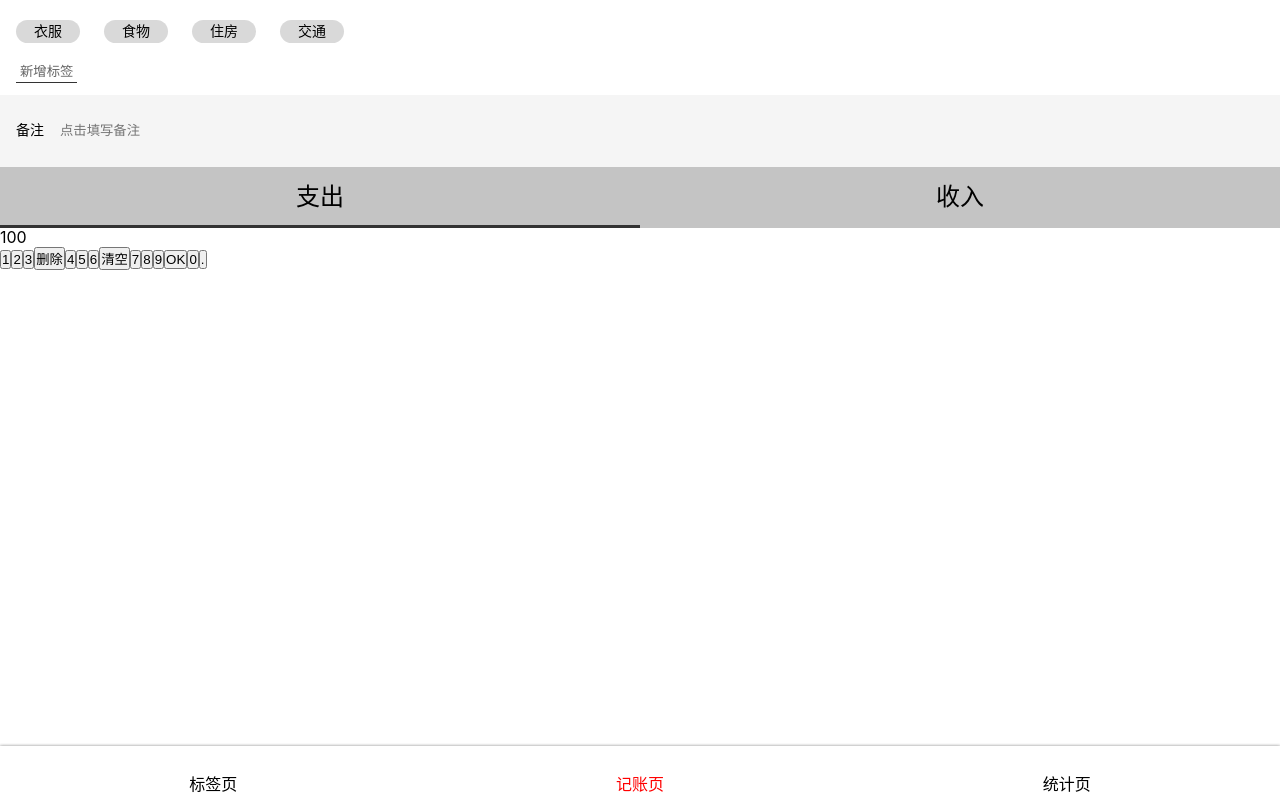
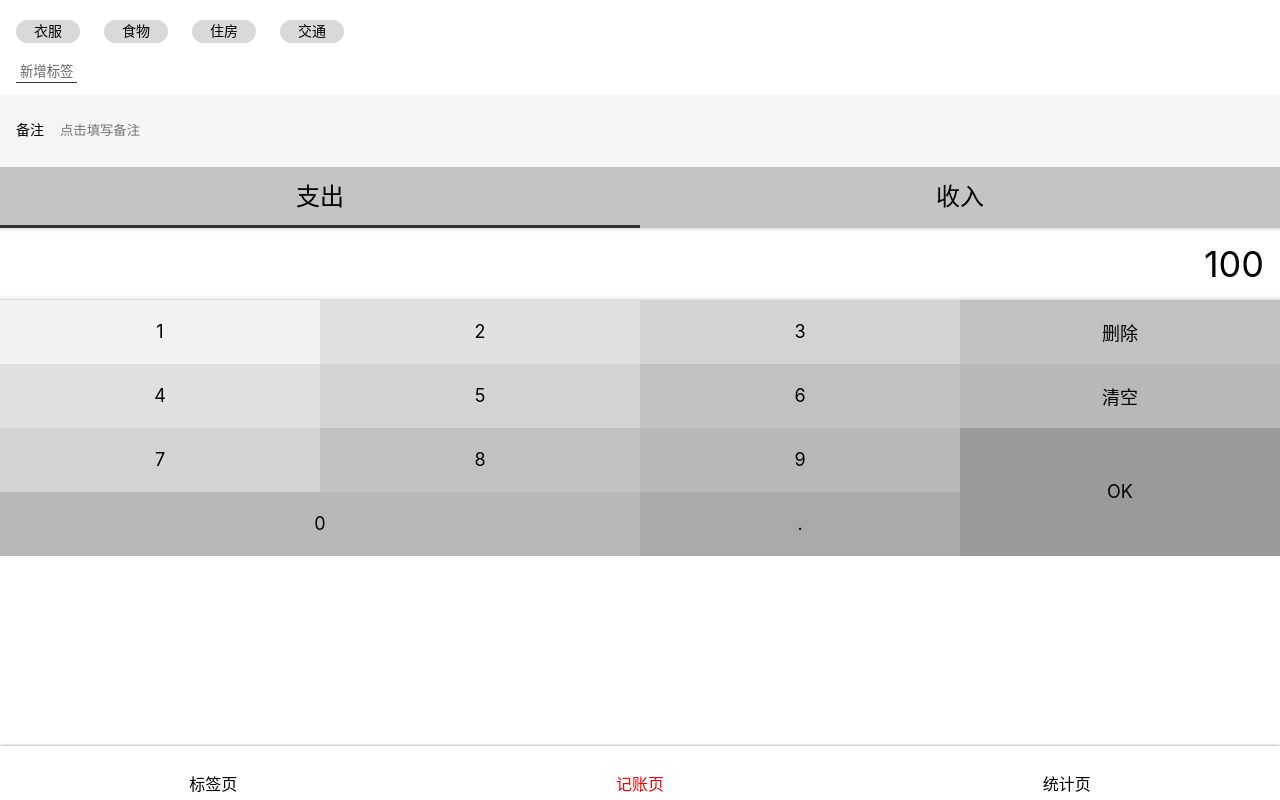
Before and after one commit to waynefu2020/mumu-money-react, a React app: page /#/money in a window 1280 px wide. Built offline with nearby package versions, Linux system fonts and the light colour scheme.

Commit message:
数字面板样式完成

```diff
--- a/src/index.scss
+++ b/src/index.scss
@@ -33,8 +33,16 @@
   line-height: 1.2;
   font-size: 16px;
 }
-
+button{
+  font-family: inherit;
+}
 .icon {
   width: 1em;
   height: 1em;
+  display: inline-block;
 }
+.clearfix:after{
+  content: '';
+  display: block;
+  clear: both;
+}
--- a/src/views/Money.tsx
+++ b/src/views/Money.tsx
@@ -64,7 +64,52 @@
 `
 
 const NumberPadSection = styled.section`
-
+  display: flex;
+  flex-direction: column;
+  > .output{
+    background:white;
+    font-size: 36px;
+    line-height: 72px;
+    text-align:right;
+    padding: 0 16px;
+    box-shadow: inset 0 -5px 5px -5px rgba(0,0,0,0.25),
+    inset 0 5px 5px -5px rgba(0,0,0,0.25);
+  }
+  > .pad{
+    > button{
+      font-size: 18px; float: left; width: 25%; height: 64px; border: none;
+      &.ok{ height: 128px; float: right; }
+      &.zero{ width: 50%; }
+      &:nth-child(1){
+        background:#f2f2f2;
+      }
+      &:nth-child(2),
+      &:nth-child(5) {
+        background:#E0E0E0;
+      }
+      &:nth-child(3),
+      &:nth-child(6),
+      &:nth-child(9) {
+        background:#D3D3D3;
+      }
+      &:nth-child(4),
+      &:nth-child(7),
+      &:nth-child(10) {
+        background:#C1C1C1;
+      }
+      &:nth-child(8),
+      &:nth-child(11),
+      &:nth-child(13) {
+        background:#B8B8B8;
+      }
+      &:nth-child(12) {
+        background:#9A9A9A;
+      }
+      &:nth-child(14) {
+        background:#A9A9A9;
+      }
+    }
+  }
 `
 
 function Money() {
@@ -92,8 +137,8 @@
                 </ul>
             </CategorySection>
             <NumberPadSection>
-                <div>100</div>
-                <div>
+                <div className="output">100</div>
+                <div className="pad clearfix">
                     <button>1</button>
                     <button>2</button>
                     <button>3</button>
@@ -105,9 +150,9 @@
                     <button>7</button>
                     <button>8</button>
                     <button>9</button>
-                    <button>OK</button>
-                    <button>0</button>
-                    <button>.</button>
+                    <button className="ok">OK</button>
+                    <button className="zero">0</button>
+                    <button className="dot">.</button>
                 </div>
             </NumberPadSection>
         </Layout>
```
